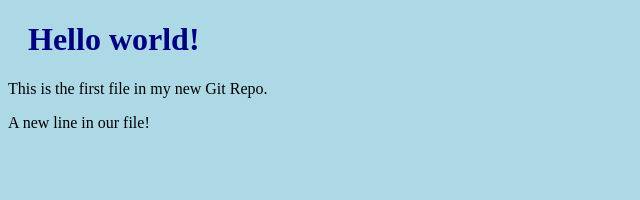
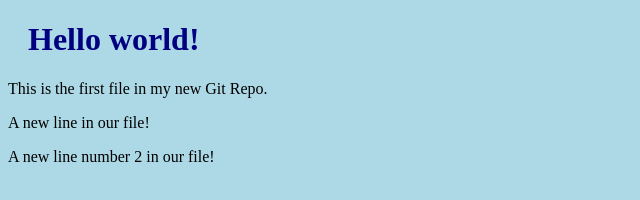
Before and after one commit to rambosouriyavongsa6/hello-world, a plain HTML site: page index.html in a window 1280 px wide. Shown: the whole page, without its empty margins (0-640 px from the left). Drawn offline with Linux system fonts and the light colour scheme.

Commit message:
Added new line number 2 into index.html file.

```diff
--- a/index.html
+++ b/index.html
@@ -9,6 +9,7 @@
 <h1>Hello world!</h1>
 <p>This is the first file in my new Git Repo.</p>
 <p>A new line in our file!</p>
+<p>A new line number 2 in our file!</p>
 
 </body>
 </html>
```
